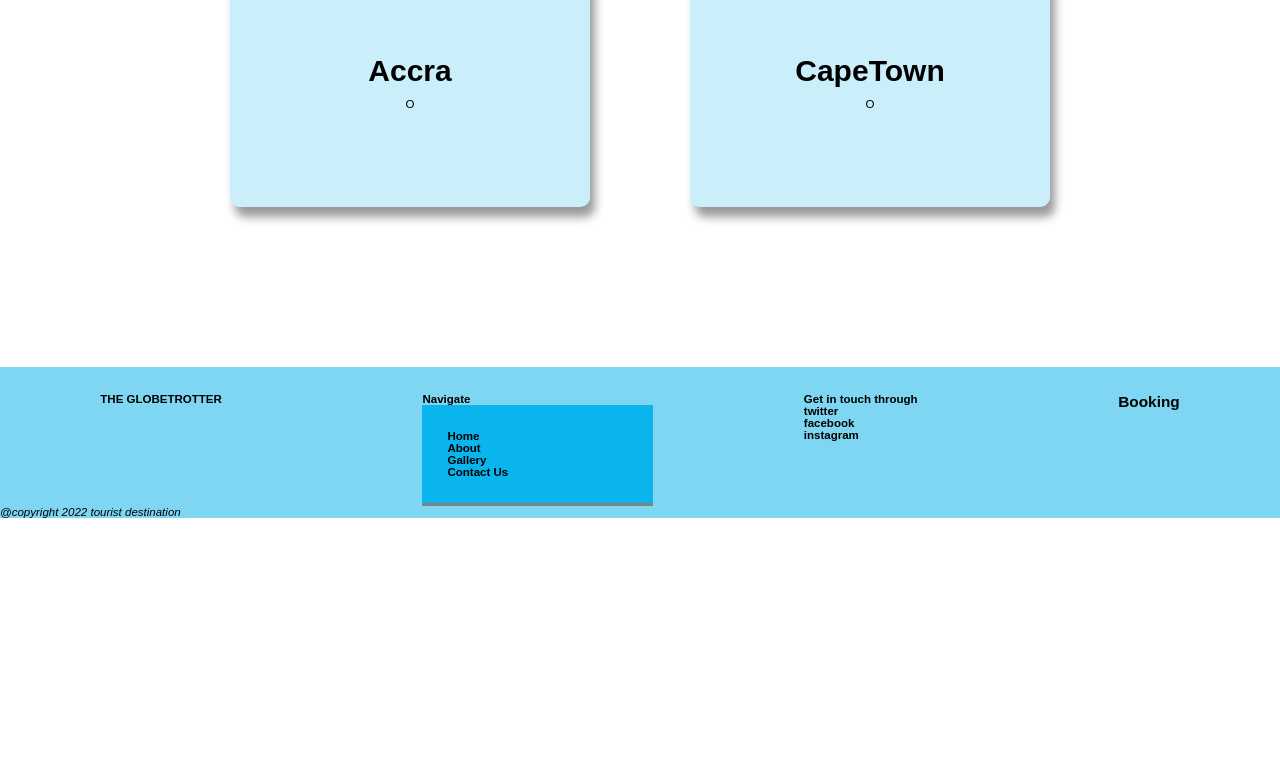
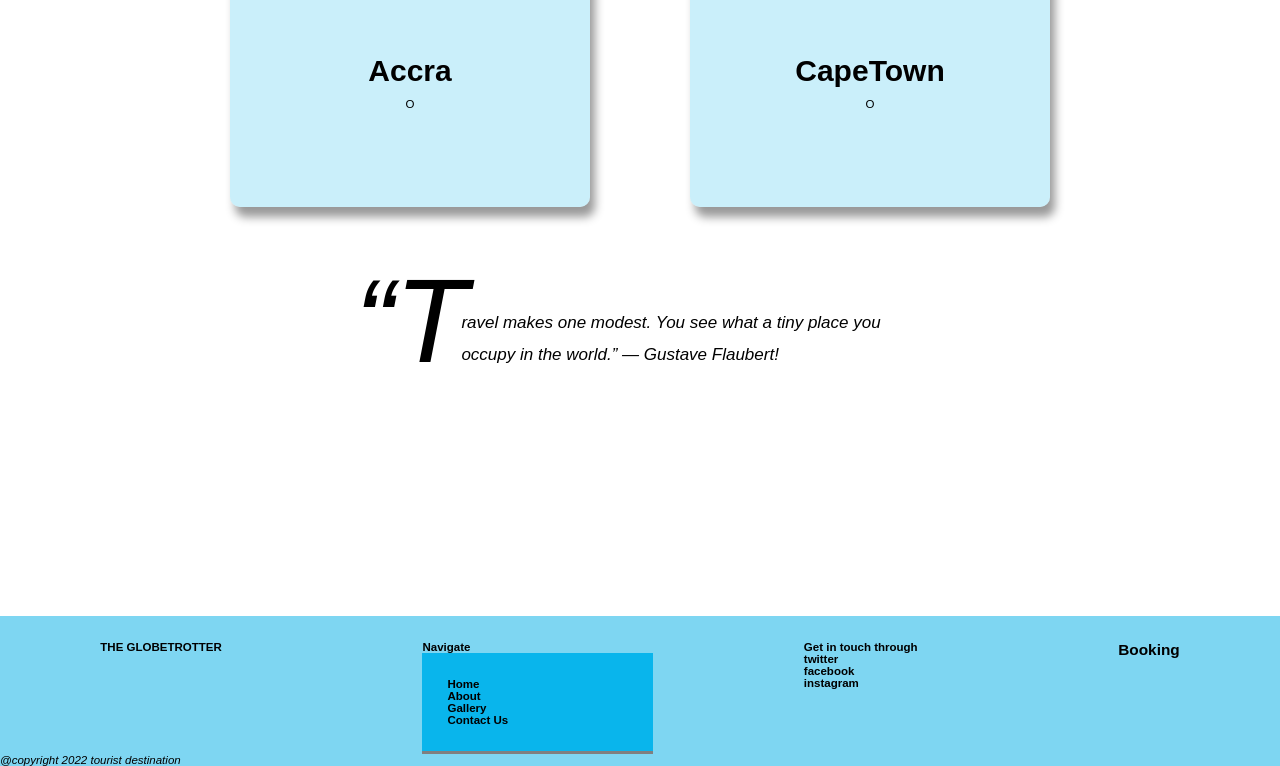
Before and after one commit to Felix-Barosio/Globetrotter, a plain HTML site: page gallery.html in a window 1280 px wide. Shown: the part 3334-4100 px from the top of the page. Before the commit the page ends 3852 px from the top, so only its background shows below. Drawn offline with Linux system fonts and the light colour scheme.

Commit message:
Added the Advert section

```diff
--- a/gallery.html
+++ b/gallery.html
@@ -31,6 +31,8 @@
             </div>
            </div>
         </div>
+
+
 
 
 
@@ -124,7 +126,15 @@
         </div>
     </div>
 
+    <!-- Advert section -->
+        <div class="quote-section">
+            <div class="animated-text">
+                <p class="ani-t-p"><span class="ani-t-l">“T</span>ravel makes one modest. You see what a tiny place you occupy in the world.”
+                    ― Gustave Flaubert!</p>
+            </div>
+        </div>
 
+      <script src="./assets/js/script.js"></script>
 
  <!-- section footer -->
  <footer>
```
